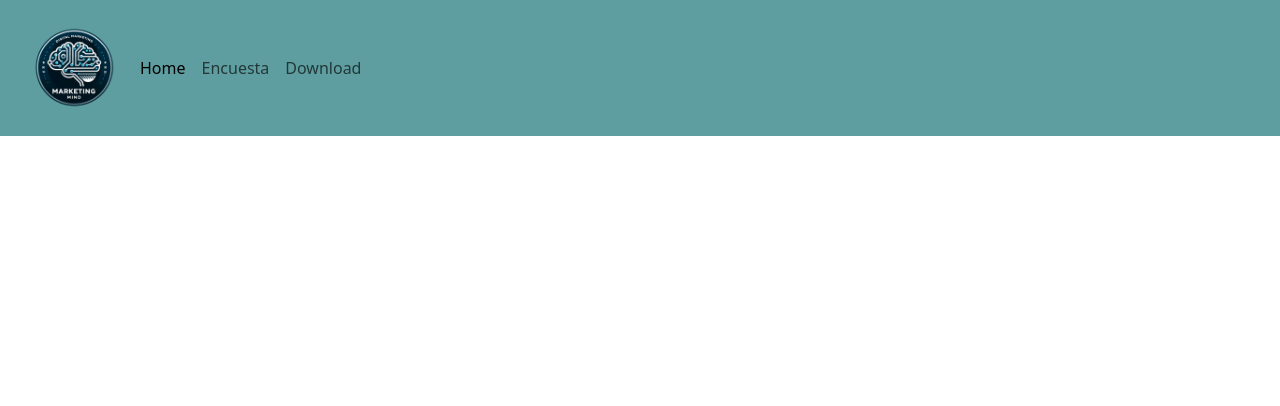
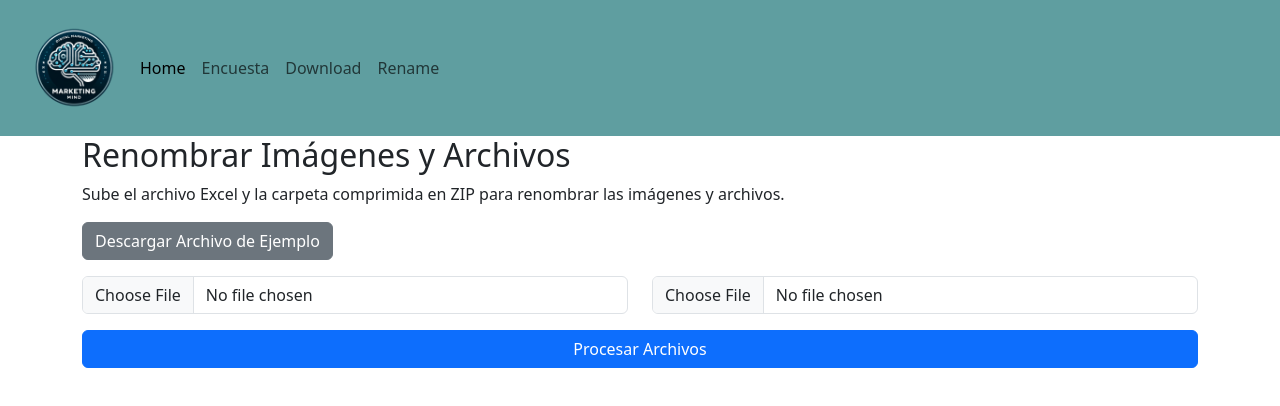
Before and after one commit to asuaruiz/Encuesta, a React (Create React App) app: page /rename in a window 1280 px wide. Shown: the top 406 px of the page. Built offline with nearby package versions, Linux system fonts and the light colour scheme.

Commit message:
adding rename

```diff
--- a/src/App.js
+++ b/src/App.js
@@ -4,6 +4,7 @@ import CSVProcessor from './encuesta';
 import Home from './Home';
 import 'bootstrap/dist/js/bootstrap.bundle.min';
 import Download from './Download';
+import Rename from './rename'
 import Header from './Header'; // Importa el componente de encabezado
 
 function App() {
@@ -17,6 +18,7 @@ function App() {
           <Route path="/" element={<Home />} />
           <Route path="/encuesta" element={<CSVProcessor />} />
           <Route path="/download" element={<Download />} />
+          <Route path="/rename" element={<Rename />} />
           {/* Definir otras rutas y componentes aquí */}
         </Routes>
       </div>
--- a/src/Header.js
+++ b/src/Header.js
@@ -23,6 +23,9 @@ function Header() {
               <li className="nav-item">
                 <a className="nav-link" href="/download">Download</a>
               </li>
+              <li className="nav-item">
+                <a className="nav-link" href="/rename">Rename</a>
+              </li>
             </ul>
           </div>
         </div>
--- /dev/null
+++ b/src/rename.js
@@ -0,0 +1,270 @@
+import React, { useState } from 'react';
+import JSZip from 'jszip';
+import { saveAs } from 'file-saver';
+import * as XLSX from 'xlsx';
+import { Modal, Button, Table } from 'react-bootstrap';
+
+const Rename = () => {
+  const [excelFile, setExcelFile] = useState(null);
+  const [zipFile, setZipFile] = useState(null);
+  const [renamedFiles, setRenamedFiles] = useState([]);
+  const [unmappedFiles, setUnmappedFiles] = useState([]);
+  const [skuMap, setSkuMap] = useState({});
+  const [showModal, setShowModal] = useState(false);
+
+  const handleExcelChange = (e) => {
+    setExcelFile(e.target.files[0]);
+  };
+
+  const handleZipChange = (e) => {
+    setZipFile(e.target.files[0]);
+  };
+
+  const handleDownloadExample = () => {
+    const exampleData = [
+      { 'SKU': '556590', 'SKU_Proveedor': 'K62316' },
+      { 'SKU': '556591', 'SKU_Proveedor': 'K62183WW' },
+      { 'SKU': '556592', 'SKU_Proveedor': 'K34020WW' }
+    ];
+
+    const wb = XLSX.utils.book_new();
+    const sheet = XLSX.utils.json_to_sheet(exampleData);
+    XLSX.utils.book_append_sheet(wb, sheet, 'Ejemplo_SKU');
+    XLSX.writeFile(wb, 'ejemplo_sku.xlsx');
+  };
+
+  const handleProcessFiles = async () => {
+    if (!excelFile || !zipFile) {
+      alert('Por favor, sube ambos archivos (Excel y ZIP).');
+      return;
+    }
+
+    // Leer el archivo Excel
+    const reader = new FileReader();
+    reader.onload = async (event) => {
+      const data = new Uint8Array(event.target.result);
+      const workbook = XLSX.read(data, { type: 'array' });
+      const sheetName = workbook.SheetNames[0];
+      const worksheet = workbook.Sheets[sheetName];
+      const jsonExcelData = XLSX.utils.sheet_to_json(worksheet);
+
+      // Crear un mapa de SKU del proveedor -> SKU
+      const skuMapping = {};
+      jsonExcelData.forEach((row) => {
+        const skuProveedor = row['SKU_Proveedor'].trim().toUpperCase(); // Normalizar
+        skuMapping[skuProveedor] = row['SKU'];
+      });
+
+      setSkuMap(skuMapping);
+
+      // Leer el archivo ZIP
+      const zip = new JSZip();
+      const zipData = await JSZip.loadAsync(zipFile);
+
+      const renamed = [];
+      const unmapped = [];
+      const supportedExtensions = ['jpg', 'png', 'webp', 'pdf', 'html'];
+
+      for (const relativePath in zipData.files) {
+        const file = zipData.files[relativePath];
+        const cleanedPath = relativePath.replace('renombrar/', '');
+        const extension = cleanedPath.split('.').pop().toLowerCase();
+
+        // Definir baseName antes de utilizarlo
+        let baseName = cleanedPath.split('_')[0];  // Tomar la parte antes del guion bajo (SKU Proveedor)
+        baseName = baseName.split('.')[0].trim().toUpperCase(); // Normalizar a mayúsculas y eliminar espacios
+
+        if (supportedExtensions.includes(extension)) {
+          if (skuMapping[baseName]) {
+            renamed.push({
+              original: cleanedPath,
+              renamed: skuMapping[baseName],
+              skuProveedor: baseName
+            });
+            console.log(`Archivo renombrado: ${cleanedPath}`);
+          } else {
+            unmapped.push({
+              original: cleanedPath,
+              skuProveedor: baseName
+            });
+            console.log(`Archivo sin mapeo: ${cleanedPath}`);
+          }
+        } else {
+          unmapped.push({
+            original: cleanedPath,
+            skuProveedor: baseName
+          });
+          console.log(`Extensión no soportada: ${cleanedPath}`);
+        }
+      }
+
+      setRenamedFiles(renamed);
+      setUnmappedFiles(unmapped);
+      setShowModal(true);
+    };
+
+    reader.readAsArrayBuffer(excelFile);
+  };
+
+  const handleDownloadExcel = () => {
+    const wb = XLSX.utils.book_new();
+
+    // Crear hoja para archivos renombrados
+    const renamedSheet = XLSX.utils.json_to_sheet(
+      renamedFiles.map(file => ({
+        'Archivo Original': file.original,
+        'Archivo Renombrado': file.renamed,
+        'SKU Proveedor': file.skuProveedor
+      }))
+    );
+    XLSX.utils.book_append_sheet(wb, renamedSheet, 'Archivos Renombrados');
+
+    // Crear hoja para archivos sin mapeo
+    const unmappedSheet = XLSX.utils.json_to_sheet(
+      unmappedFiles.map(file => ({
+        'Archivo Original': file.original,
+        'SKU Proveedor': file.skuProveedor
+      }))
+    );
+    XLSX.utils.book_append_sheet(wb, unmappedSheet, 'Archivos Sin Mapeo');
+
+    XLSX.writeFile(wb, 'resultado_renombrado.xlsx');
+  };
+
+  const handleDownload = async () => {
+    const zip = new JSZip();
+    const zipData = await JSZip.loadAsync(zipFile);
+
+    const newZip = new JSZip();
+    const supportedExtensions = ['jpg', 'png', 'webp', 'pdf', 'html'];
+
+    for (const relativePath in zipData.files) {
+      const file = zipData.files[relativePath];
+      const cleanedPath = relativePath.replace('renombrar/', '');
+      const extension = cleanedPath.split('.').pop().toLowerCase();
+
+      let baseName = cleanedPath.split('_')[0];
+      baseName = baseName.split('.')[0].trim().toUpperCase();
+
+      if (supportedExtensions.includes(extension)) {
+        if (skuMap[baseName]) {
+          const extraPart = cleanedPath.includes('_') ? cleanedPath.split('_')[1].split('.')[0] : '';
+          const newFileName = extraPart ? `${skuMap[baseName]}_${extraPart}.${extension}` : `${skuMap[baseName]}.${extension}`;
+          const content = await file.async('blob');
+          newZip.file(newFileName, content);
+          console.log(`Agregando al ZIP: ${newFileName}`);
+        } else {
+          console.log(`Archivo no mapeado en ZIP: ${cleanedPath}`);
+        }
+      } else {
+        console.log(`Extensión no soportada en ZIP: ${cleanedPath}`);
+      }
+    }
+
+    const content = await newZip.generateAsync({ type: 'blob' });
+    saveAs(content, 'renamed_files.zip');
+    setShowModal(false);
+  };
+
+  return (
+    <div className="container">
+      <h2>Renombrar Imágenes y Archivos</h2>
+      <p>Sube el archivo Excel y la carpeta comprimida en ZIP para renombrar las imágenes y archivos.</p>
+
+      {/* Botón para descargar archivo de ejemplo */}
+      <div className="row mb-3">
+        <div className="col-12">
+          <button className="btn btn-secondary" onClick={handleDownloadExample}>Descargar Archivo de Ejemplo</button>
+        </div>
+      </div>
+
+      <div className="row">
+        <div className="col-6">
+          <input type="file" accept=".xlsx" onChange={handleExcelChange} className="form-control" />
+        </div>
+        <div className="col-6">
+          <input type="file" accept=".zip" onChange={handleZipChange} className="form-control" />
+        </div>
+      </div>
+      <div className="row mt-3">
+        <div className="col-12">
+          <button className="btn btn-primary w-100" onClick={handleProcessFiles}>Procesar Archivos</button>
+        </div>
+      </div>
+
+      {/* Modal para confirmar la descarga */}
+     {/* Modal para confirmar la descarga */}
+<Modal show={showModal} onHide={() => setShowModal(false)} size="lg">
+  <Modal.Header closeButton>
+    <Modal.Title>Archivos Procesados</Modal.Title>
+  </Modal.Header>
+  <Modal.Body style={{ maxHeight: '60vh', overflowY: 'auto' }}>
+    <h5>Archivos que serán renombrados:</h5>
+    <Table striped bordered hover responsive style={{ tableLayout: 'fixed' }}>
+      <thead>
+        <tr>
+          <th style={{ width: '50%' }}>Archivo Original</th>
+          <th style={{ width: '25%' }}>Archivo Renombrado</th>
+          <th style={{ width: '25%' }}>SKU Proveedor</th>
+        </tr>
+      </thead>
+      <tbody>
+        {renamedFiles.length > 0 ? (
+          renamedFiles.map((file, index) => (
+            <tr key={index}>
+              <td style={{ wordWrap: 'break-word', overflowWrap: 'break-word' }}>{file.original}</td>
+              <td style={{ wordWrap: 'break-word', overflowWrap: 'break-word' }}>{file.renamed}</td>
+              <td style={{ wordWrap: 'break-word', overflowWrap: 'break-word' }}>{file.skuProveedor}</td>
+            </tr>
+          ))
+        ) : (
+          <tr>
+            <td colSpan="3">No se encontró ningún archivo para renombrar.</td>
+          </tr>
+        )}
+      </tbody>
+    </Table>
+
+    <h5>Archivos sin SKU mapeado o extensión no soportada:</h5>
+    <Table striped bordered hover responsive style={{ tableLayout: 'fixed' }}>
+      <thead>
+        <tr>
+          <th style={{ width: '50%' }}>Archivo Original</th>
+          <th style={{ width: '50%' }}>SKU Proveedor</th>
+        </tr>
+      </thead>
+      <tbody>
+        {unmappedFiles.length > 0 ? (
+          unmappedFiles.map((file, index) => (
+            <tr key={index}>
+              <td style={{ wordWrap: 'break-word', overflowWrap: 'break-word' }}>{file.original}</td>
+              <td style={{ wordWrap: 'break-word', overflowWrap: 'break-word' }}>{file.skuProveedor}</td>
+            </tr>
+          ))
+        ) : (
+          <tr>
+            <td colSpan="2">No se encontraron archivos no soportados o sin mapeo.</td>
+          </tr>
+        )}
+      </tbody>
+    </Table>
+  </Modal.Body>
+  <Modal.Footer style={{ position: 'sticky', bottom: 0, backgroundColor: '#fff', zIndex: 1 }}>
+    <Button variant="secondary" onClick={() => setShowModal(false)}>
+      Cancelar
+    </Button>
+    <Button variant="primary" onClick={handleDownloadExcel}>
+      Descargar Informe en Excel
+    </Button>
+    <Button variant="primary" onClick={handleDownload}>
+      Descargar ZIP
+    </Button>
+  </Modal.Footer>
+</Modal>
+
+
+    </div>
+  );
+};
+
+export default Rename;
```
Also changed, not shown: package.json (+5 -2 lines), 1 other file (tests, documents, lock files or other folders).
